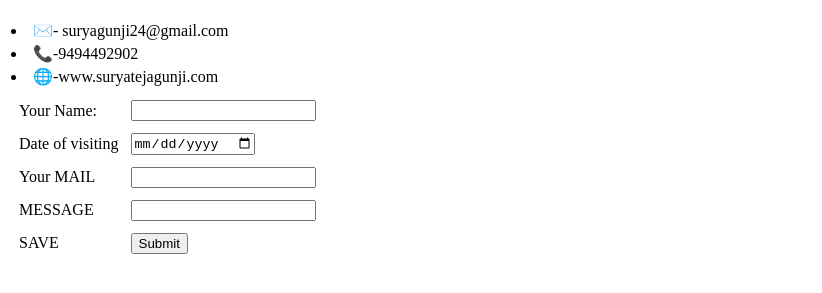
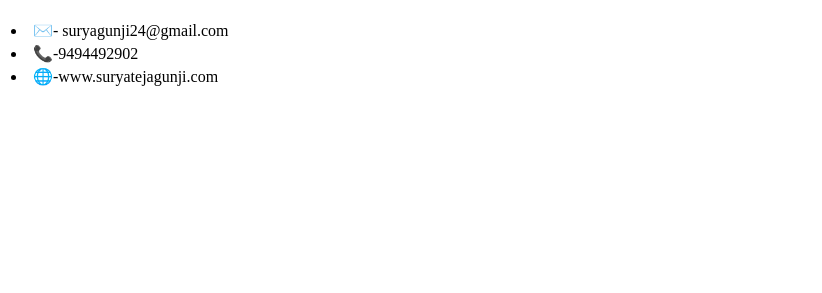
Before and after one commit to gsuryateja2000/CV, a plain HTML site: page r.html in a window 1280 px wide. Shown: the part 49-342 px from the top of the page, without its empty margins (0-822 px from the left). Drawn offline with Linux system fonts and the light colour scheme.

Commit message:
Update r.html

```diff
--- a/r.html
+++ b/r.html
@@ -32,33 +32,8 @@
         <li>📞-9494492902</li>
         <li>🌐-www.suryatejagunji.com</li> -->
 
-    </TAble>
-    <form action="index.html" method="post">
-        <table cellspacing="10">
-            <tr><td><label >Your Name:</label></td>
-            <td><input type="text"></td> </tr>
-            <tr><td><label >Date of visiting</label></td><td><input type="date" name="" id=""></td> </tr>
-            <tr><td><label >Your MAIL</label></td><td><input type="email" name="mail" id=""></td></tr>
-            <tr><td><label >MESSAGE</label></td><td><input type="text" name="" id=""></tr>
-            <tr><td><label >SAVE</label</td><td><input type="submit" name="Save"></td></tr>
+<!--     </TAble>
 
-            <!-- <tr>
-                <td><label >Your Name:</label>
-                    <input type="text"></td>
-            </tr>
-            <tr><td><input type="date" name="" id=""></td></tr>
-            <tr><td><input type="checkbox" name="" id="">
-                <input type="submit" name="Save"></td></tr> -->
-        </table>
-    <!-- <label >Your Name:</label>
-    <input type="text">
-    <br>
-    <input type="date" name="" id=""><br>
-    <input type="checkbox" name="" id="">
-    <input type="submit" name="Save"> -->
-
-
-    </form>
      </BOdy>
 
 </html>
```
